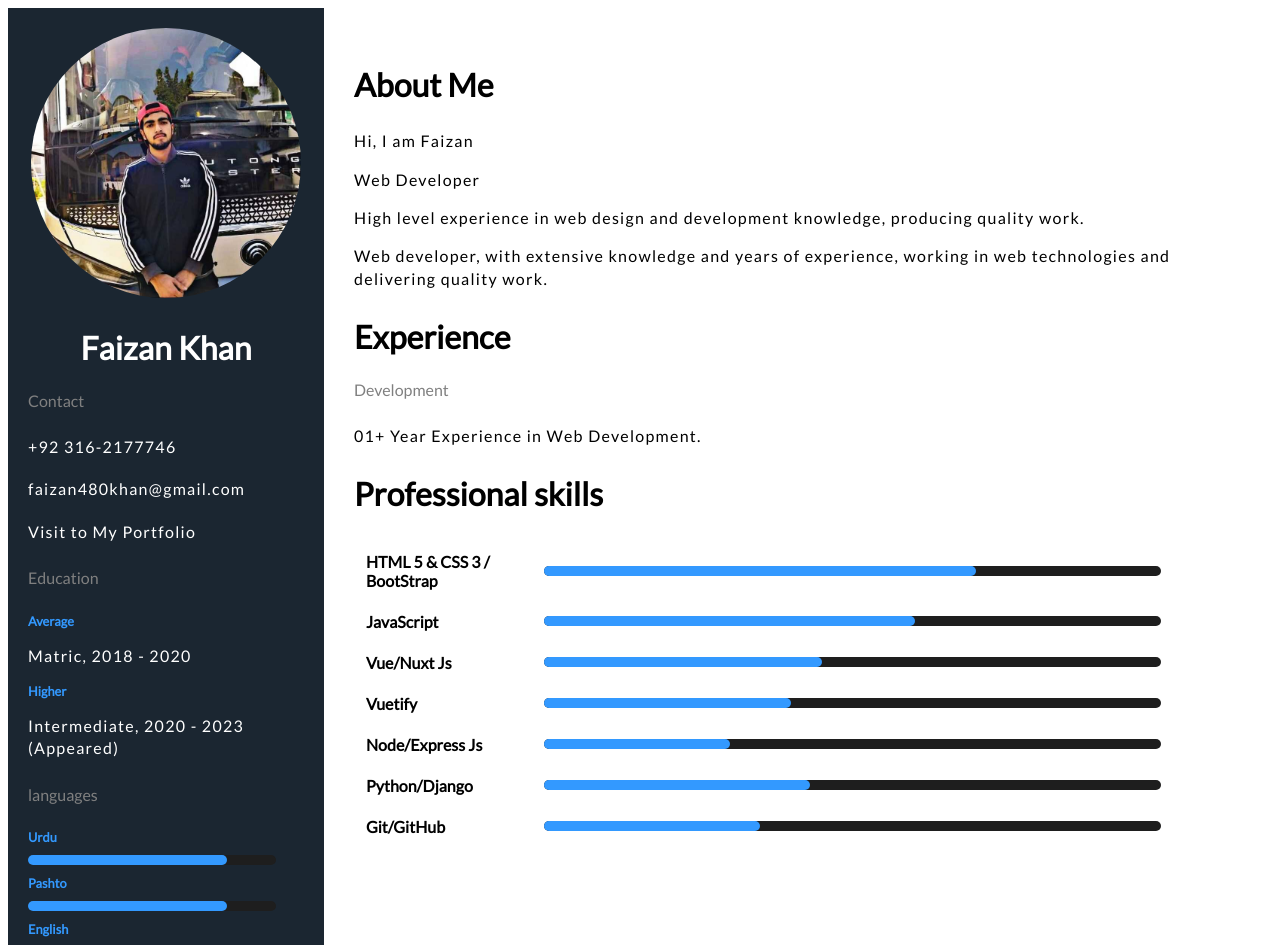
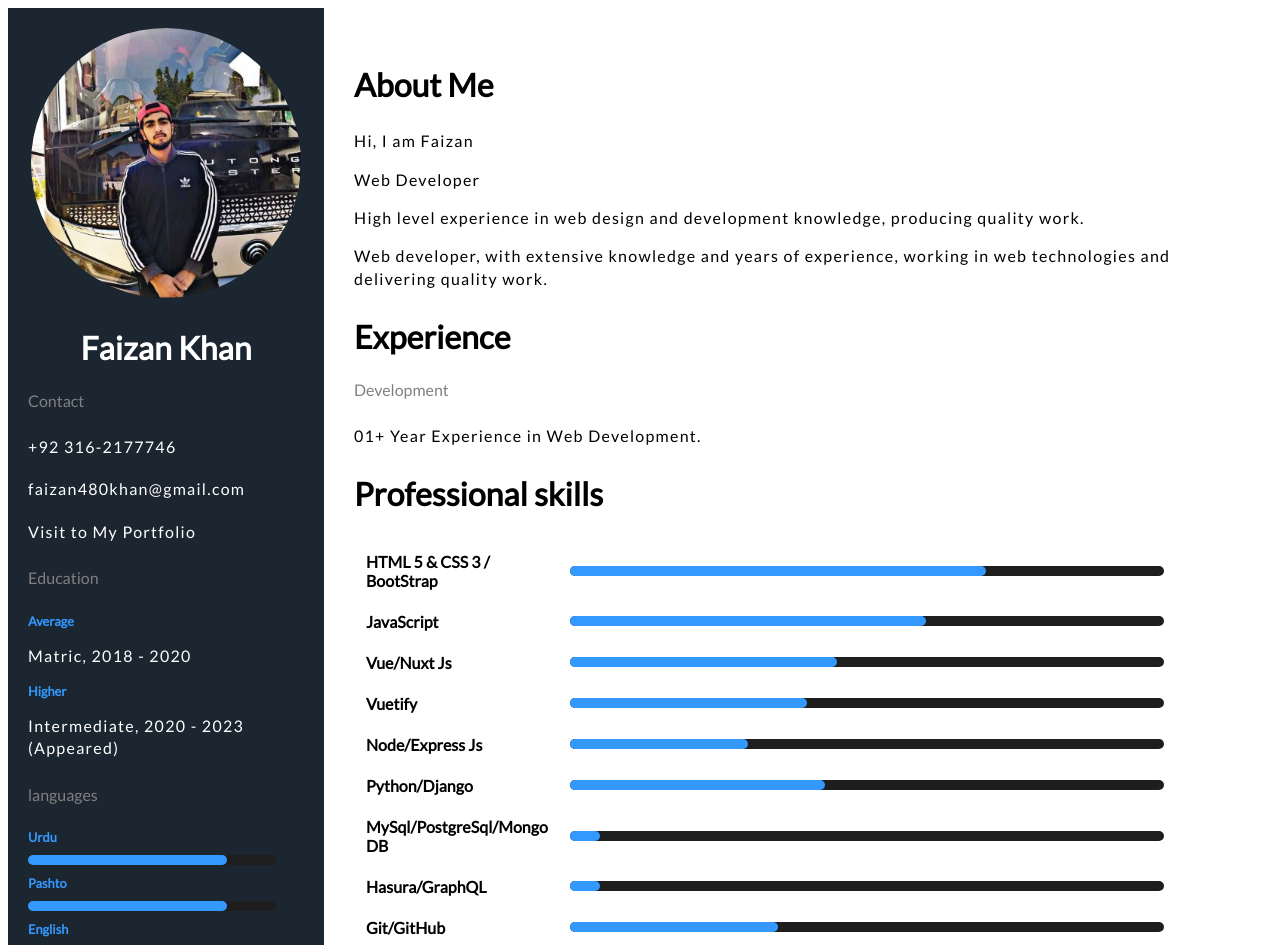
Before and after one commit to FaizanKhanDev/My-Resum, a Nuxt app: page / in a window 1280 px wide. Shown: the top 945 px of the page. Built offline with nearby package versions, Linux system fonts and the light colour scheme.

Commit message:
skills updated

```diff
--- a/package.json
+++ b/package.json
@@ -13,9 +13,9 @@
     "@mdi/font": "^7.2.96",
     "core-js": "^3.25.3",
     "nuxt": "^2.15.8",
-    "vue": "^2.7.10",
-    "vue-server-renderer": "^2.7.10",
-    "vue-template-compiler": "^2.7.10"
+    "vue": "^2.7.14",
+    "vue-server-renderer": "^2.7.14",
+    "vue-template-compiler": "^2.7.14"
   },
   "devDependencies": {
     "@nuxtjs/vuetify": "^1.12.3"
--- a/pages/index.vue
+++ b/pages/index.vue
@@ -61,11 +61,6 @@
       <h1 class="title">Experience</h1>
       <h5 class="sub-title">Development</h5>
       <p>01+ Year Experience in Web Development.</p>
-      <!-- <em style="float: right">сентябрь, 2022</em>
-      <h5 class="sub-title">Учитель начальных классов</h5> -->
-      <!-- <p>МОУ «СОШ №38»</p>
-      <em style="float: right">январь, 2023</em> -->
-
       <h1 class="title">Professional skills</h1>
       <table>
         <tr>
@@ -113,6 +108,22 @@
           <td>
             <div class="progress_container">
               <div class="progress_bar" style="width: 43%"></div>
+            </div>
+          </td>
+        </tr>
+        <tr>
+          <td>MySql/PostgreSql/Mongo DB</td>
+          <td>
+            <div class="progress_container">
+              <div class="progress_bar" style="width: 5%"></div>
+            </div>
+          </td>
+        </tr>
+        <tr>
+          <td>Hasura/GraphQL</td>
+          <td>
+            <div class="progress_container">
+              <div class="progress_bar" style="width: 5%"></div>
             </div>
           </td>
         </tr>
```
Also changed, not shown: 1 other file (tests, documents, lock files or other folders).
